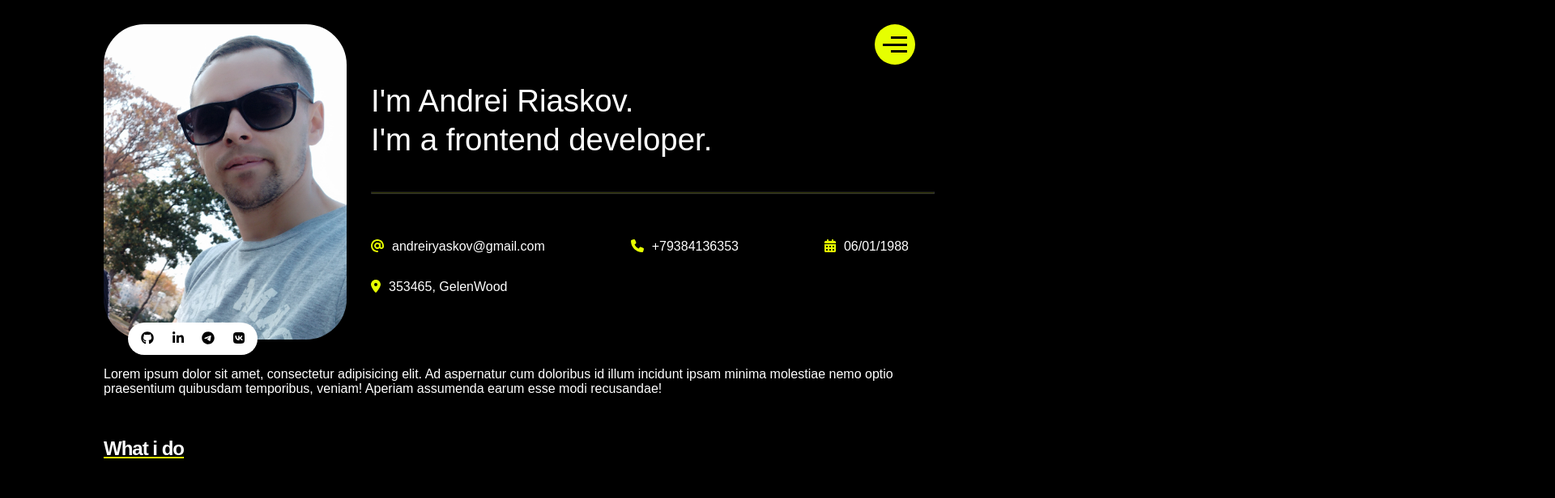
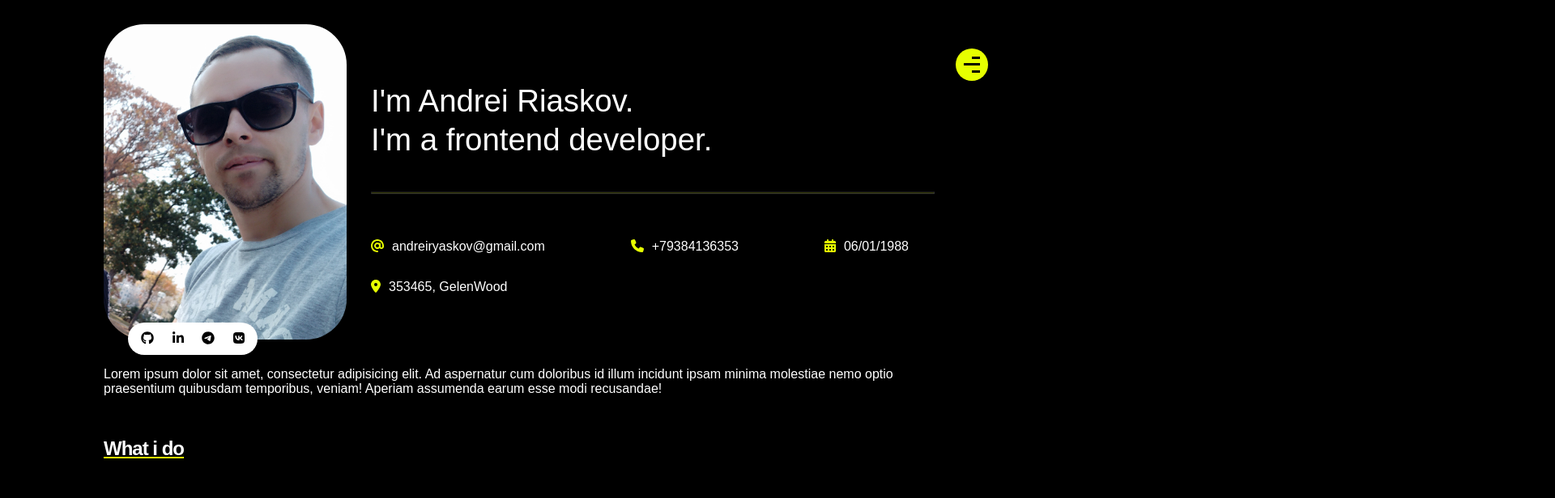
Before and after one commit to andreiryaskov/portfolio, a React (Create React App) app: page / in a window 1280 px wide. Shown: the top 616 px of the page at 81% size, 1920 px wide, since content can reach past the window. Built offline with nearby package versions, Linux system fonts and the light colour scheme.

Commit message:
port_end

```diff
--- a/src/Components/Hamburger/Nav.module.scss
+++ b/src/Components/Hamburger/Nav.module.scss
@@ -10,6 +10,19 @@
   display: flex;
   justify-content: flex-end;
   align-items: center;
+  @media (min-width: 740px) {
+    height: 40px;
+    width: 40px;
+    top: 60px;
+    right: 60px;
+  }
+  @media (max-width: 740px) {
+    height: 40px;
+    width: 40px;
+    top: 6px;
+    right: 6px;
+  }
+
 
   .burgerBtn {
     width: 30px;
@@ -21,8 +34,9 @@
 
     span {
       position: absolute;
-      top: 9px;
-      width: 30px;
+      top: 8px;
+      right: 0;
+      width: 20px;
       background-color: black;
       height: 3px;
       transform: translateX(-10px);
@@ -33,7 +47,8 @@
     content: '';
     position: absolute;
     top: 0;
-    width: 20px;
+    right: 10px;
+    width: 10px;
     background-color: black;
     height: 3px;
   }
@@ -42,7 +57,8 @@
     content: '';
     position: absolute;
     bottom: 0;
-    width: 20px;
+    right: 10px;
+    width: 10px;
     background-color: black;
     height: 3px;
   }
@@ -56,6 +72,9 @@
   right: 0;
   margin-right: 10px;
   cursor: pointer;
+  @media (min-width: 300px) {
+    margin-right: 5px;
+  }
 }
 
 .burgerBtn_active:before {
--- a/src/Components/Menu/Menu.module.scss
+++ b/src/Components/Menu/Menu.module.scss
@@ -9,12 +9,16 @@
   transform: translateX(0);
   transition: ease 0.4s;
 
+
   .blur {
     width: 100%;
     height: 100vh;
     background-color: rgba(0, 0, 0, 0.7);
     position: absolute;
     right: 25%;
+    @media (max-width: 480px) {
+      background-color: rgba(0, 0, 0, 0.85);
+    }
   }
   .menu_content {
     width: 25%;
@@ -23,6 +27,10 @@
     display: flex;
     flex-direction: column;
     align-items: flex-end;
+    @media (max-width: 480px) {
+      background-color: rgba(0, 0, 0, 0.85);
+    }
+
 
     ul {
       display: flex;
@@ -33,14 +41,22 @@
       list-style-type: none;
       position: relative;
       top: 100px;
-      right: 125px;
-
+      right: 30px;
+      @media (max-width: 1024px) {
+        align-items: flex-end;
+        margin-right: 0;
+        right: 60px;
+      }
       li {
         margin: 8px 0;
+        @media (max-width: 480px) {
+          margin: 15px 0;
+        }
       }
       a {
         color: #FFFFFF;
         text-decoration: none;
+        font-size: 18px;
       }
       a:hover {
         color: #e6ff00;
@@ -52,4 +68,7 @@
 
 .menu_wrapper{
   transform: translateX(100%);
+  .menu_content {
+    display: none;
+  }
 }
```
Also changed, not shown: 1 other file (tests, documents, lock files or other folders).
